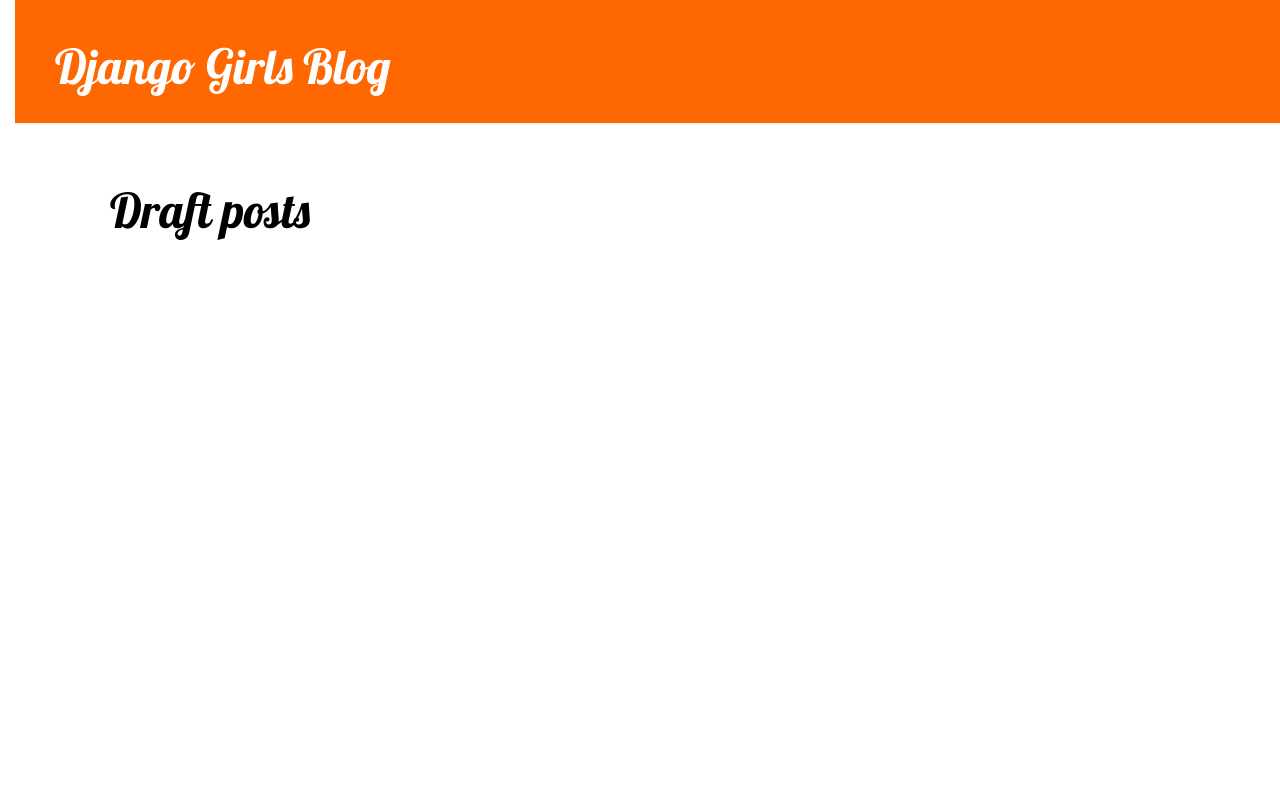
After one commit to MCamposRom/my-first-blog, a Django app: page /drafts/ in a window 1280 px wide. The commit adds this page. Run offline with Django 3.2, Linux system fonts and the light colour scheme; data that the repository does not hold is empty; some libraries are stand-ins or nearby versions.

Commit message:
Editar,Eliminar,Publicar

```diff
--- a/blog/static/css/blog.css
+++ b/blog/static/css/blog.css
@@ -1,29 +1,33 @@
 h1 a {
-    color: #FCA205;
-    font-family: 'Lobster';
+    color : #FCA205;
+    font-family : 'Lobster';
 }
-
 body {
-    padding-left: 15px;
+    padding-left:15px;
+    background-color: #ffffff;
 }
-
-.page-header{
-    background-color:#ff9400;
+.page-header {
+    background-color:#ff6800;
     margin-top:0;
     padding:20px 20px 20px 40px;
 }
-
+.page-title {
+    margin-top:0;
+    padding:20px 20px 20px 40px;
+}
+.page-title h1{
+    color: #000000;
+    font-size:36pt;
+    text-decoration: none;
+}
 .page-header h1, .page-header h1 a, .page-header h1 a:visited, .page-header h1 a:active {
     color: #ffffff;
     font-size:36pt;
     text-decoration: none;
-
 }
-
 .content{
     margin-left:40px;
 }
-
 h1, h2, h3, h4{
     font-family:'Lobster', cursive;
 }
@@ -31,25 +35,29 @@
 .date{
     float: right;
     color:#828282;
-}.save{
+}
+.save{
     float: right;
 }
-
-.post-formtextarea, .post-forminput{
+.post-formtextarea, .post-forminput, .post_detail-formtextarea, .post_detail-forminput{
     width:100%;
 }
-
 .top-menu, .top-menu:hover, .top-menu:visited {
     color: #ffffff;
     float: right;
     font-size:26pt;
     margin-right:20px;
 }
-
-.post{
+.post, .post_detail{
     margin-bottom:70px;
 }
-
-.posth1a, .posth1a:visited {
+.post h1 a, .post h1 a:visited, .post_detail h1 a, .post_detail, hi a:visited {
     color: #000000;
 }
+.post_detail a{
+    float: right;
+}
+
+.comment {
+    margin: 20px 0px 20px 20px;
+}
--- a/blog/templates/blog/base.html
+++ b/blog/templates/blog/base.html
@@ -10,10 +10,11 @@
     </head>
     <body>
     <div class="page-header">
-        <h1><a href="/">Django Girls Blog</a></h1>
         {% if user.is_authenticated %}
             <a href="{% url 'blog:post-new' %}" class="top-menu"><span class="glyphicon glyphicon-plus"></span></a>
+            <a href="{% url 'blog:post-draft-list' %}" class="top-menu"><span class="glyphicon glyphicon-edit"></span></a>
         {% endif %}
+        <h1><a href="/">Django Girls Blog</a></h1>
     </div>
     <div class="content container">
         <div class="row">
--- /dev/null
+++ b/blog/templates/blog/post_draft_list.html
@@ -0,0 +1,14 @@
+{% extends 'blog/base.html' %}
+
+{% block content %}
+    <div class="page-title">
+        <h1>Draft posts</h1>
+    </div>
+    {% for post in posts %}
+        <div class="post">
+            <p class="date">created: {{ post.created_date|date:'d-m-Y' }}</p>
+            <h1><a href="{% url 'blog:post-detail' pk=post.pk %}">{{ post.title }}</a></h1>
+            <p>{{ post.text|truncatechars:200 }}</p>
+        </div>
+    {% endfor %}
+{% endblock %}
--- a/blog/urls.py
+++ b/blog/urls.py
@@ -5,11 +5,11 @@
 app_name='blog'
 
 urlpatterns = [
-    #url(r'^$', views.post_list, name='post-list'),
     path('', views.post_list, name='post-list'),
-    #url(r'^post/(?P<pk>[0-9]+)/$', views.post_detail, name='post-detail'),
     path('post/<int:pk>/', views.post_detail, name='post-detail'),
-    #url(r'^post/new/$', views.post_new, name='post-new'),
     path('post/new', views.post_new, name='post-new'),
     path('post/<int:pk>/edit/', views.post_edit, name='post-edit'),
+    path('drafts/', views.post_draft_list, name='post-draft-list'),
+    path('post/<pk>/publish/', views.post_publish, name='post-publish'),
+    path('post/<pk>/remove/', views.post_remove, name='post-remove'),
 ]
--- a/blog/views.py
+++ b/blog/views.py
@@ -1,4 +1,3 @@
-from django.shortcuts import render
 from django.utils import timezone
 from django.shortcuts import render, get_object_or_404, redirect
 from .models import Post
@@ -20,7 +19,6 @@
         if form.is_valid():
             post = form.save(commit=False)
             post.author = request.user
-            post.published_date = timezone.now()
             post.save()
             return redirect('blog:post-detail', pk=post.pk)
     else:
@@ -40,3 +38,17 @@
     else:
         form = PostForm(instance=post)
     return render(request, 'blog/post_edit.html', {'form': form})
+
+def post_draft_list(request):
+    posts = Post.objects.filter(published_date__isnull=True).order_by('created_date')
+    return render(request, 'blog/post_draft_list.html', {'posts': posts})
+
+def post_publish(request, pk):
+    post = get_object_or_404(Post, pk=pk)
+    post.publish()
+    return redirect('blog:post-detail', pk=pk)
+
+def post_remove(request, pk):
+    post = get_object_or_404(Post, pk=pk)
+    post.delete()
+    return redirect('blog:post-list')
```
Also changed, not shown: blog/templates/blog/post_detail.html (+9 -5 lines).
